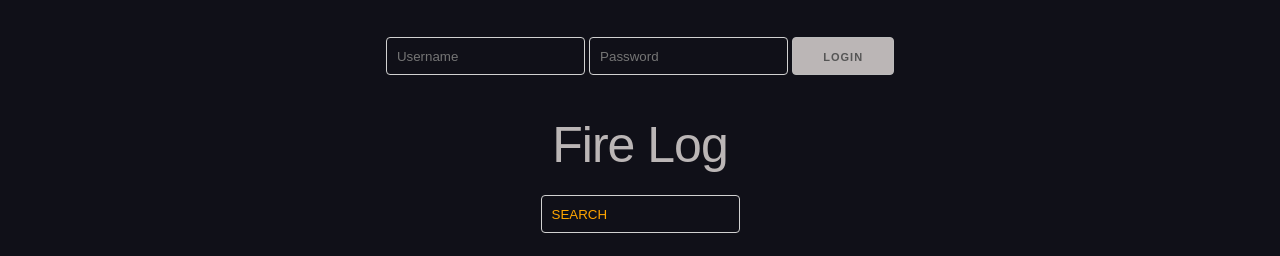
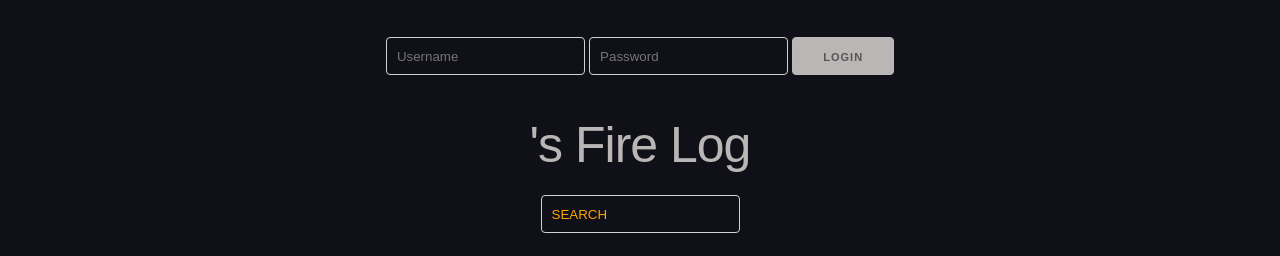
Before and after one commit to r2davidson2/Firewatch, a website: page public/index.html in a window 1280 px wide. Shown: the part 595-851 px from the top of the page. Drawn offline with nearby package versions, Linux system fonts and the light colour scheme; no server answers; a web font is replaced by a local one.

```diff
--- a/public/index.html
+++ b/public/index.html
@@ -41,7 +41,7 @@
             </div>
          </header>
          <main>
-            <h1>Fire Log</h1>
+            <h1>{{auth.loggedInUsername}}'s Fire Log</h1>
             <!-- INPUT FIELD/CREATE POST -->
             <div class="add-fire" ng-if="auth.loggedInUsername">
                <form class="" ng-submit="ctrl.addFire()">
```
